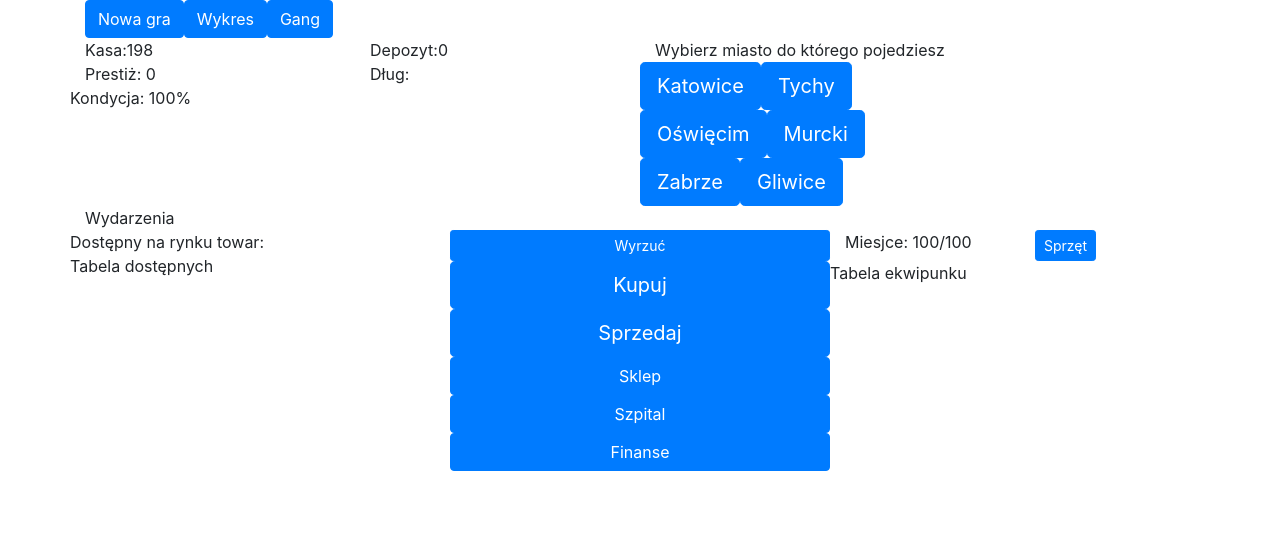
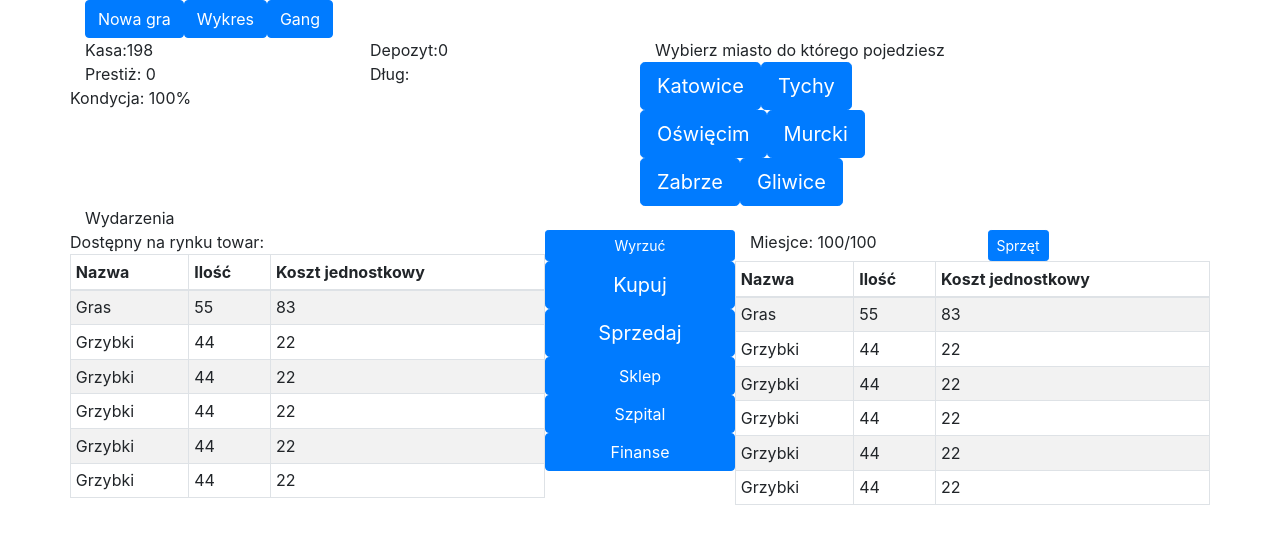
Before and after one commit to konradlb/maxdila, a React (Create React App) app: page / in a window 1280 px wide. Shown: the top 544 px of the page. Built offline with nearby package versions, Linux system fonts and the light colour scheme.

Commit message:
add tables

```diff
--- a/src/App.js
+++ b/src/App.js
@@ -2,7 +2,7 @@ import "bootstrap/dist/css/bootstrap.min.css";
 
 //import Button from "react-bootstrap/Button";
 
-import { Button, Row, Col, Container } from "react-bootstrap";
+import { Button, Row, Col, Container, Table } from "react-bootstrap";
 
 function App() {
   return (
@@ -14,6 +14,7 @@ function App() {
           <Button variant="primary">Gang</Button>
         </Col>
       </Row>
+
       <Row>
         <Col>
           <Row>
@@ -56,15 +57,59 @@ function App() {
           </Row>
         </Col>
       </Row>
+
       <Row>
         <Col>Wydarzenia</Col>
       </Row>
+
       <Row>
-        <Col>
+        <Col sm="5">
           <Row>Dostępny na rynku towar:</Row>
-          <Row>Tabela dostępnych</Row>
+          <Row>
+            <Table striped bordered hover size="sm">
+              <thead>
+                <tr>
+                  <th>Nazwa</th>
+                  <th>Ilość</th>
+                  <th>Koszt jednostkowy</th>
+                </tr>
+              </thead>
+              <tbody>
+                <tr>
+                  <td>Gras</td>
+                  <td>55</td>
+                  <td>83</td>
+                </tr>
+                <tr>
+                  <td>Grzybki</td>
+                  <td>44</td>
+                  <td>22</td>
+                </tr>
+                <tr>
+                  <td>Grzybki</td>
+                  <td>44</td>
+                  <td>22</td>
+                </tr>
+                <tr>
+                  <td>Grzybki</td>
+                  <td>44</td>
+                  <td>22</td>
+                </tr>
+                <tr>
+                  <td>Grzybki</td>
+                  <td>44</td>
+                  <td>22</td>
+                </tr>
+                <tr>
+                  <td>Grzybki</td>
+                  <td>44</td>
+                  <td>22</td>
+                </tr>
+              </tbody>
+            </Table>
+          </Row>
         </Col>
-        <Col>
+        <Col sm="2">
           <Row>
             <Button variant="primary" size="sm" block>
               Wyrzuć
@@ -98,7 +143,7 @@ function App() {
             </Button>
           </Row>
         </Col>
-        <Col>
+        <Col sm="5">
           <Row>
             <Col>Miesjce: 100/100</Col>
             <Col>
@@ -107,7 +152,49 @@ function App() {
               </Button>
             </Col>
           </Row>
-          <Row>Tabela ekwipunku</Row>
+          <Row>
+            <Table striped bordered hover size="sm">
+              <thead>
+                <tr>
+                  <th>Nazwa</th>
+                  <th>Ilość</th>
+                  <th>Koszt jednostkowy</th>
+                </tr>
+              </thead>
+              <tbody>
+                <tr>
+                  <td>Gras</td>
+                  <td>55</td>
+                  <td>83</td>
+                </tr>
+                <tr>
+                  <td>Grzybki</td>
+                  <td>44</td>
+                  <td>22</td>
+                </tr>
+                <tr>
+                  <td>Grzybki</td>
+                  <td>44</td>
+                  <td>22</td>
+                </tr>
+                <tr>
+                  <td>Grzybki</td>
+                  <td>44</td>
+                  <td>22</td>
+                </tr>
+                <tr>
+                  <td>Grzybki</td>
+                  <td>44</td>
+                  <td>22</td>
+                </tr>
+                <tr>
+                  <td>Grzybki</td>
+                  <td>44</td>
+                  <td>22</td>
+                </tr>
+              </tbody>
+            </Table>
+          </Row>
         </Col>
       </Row>
     </Container>
```
